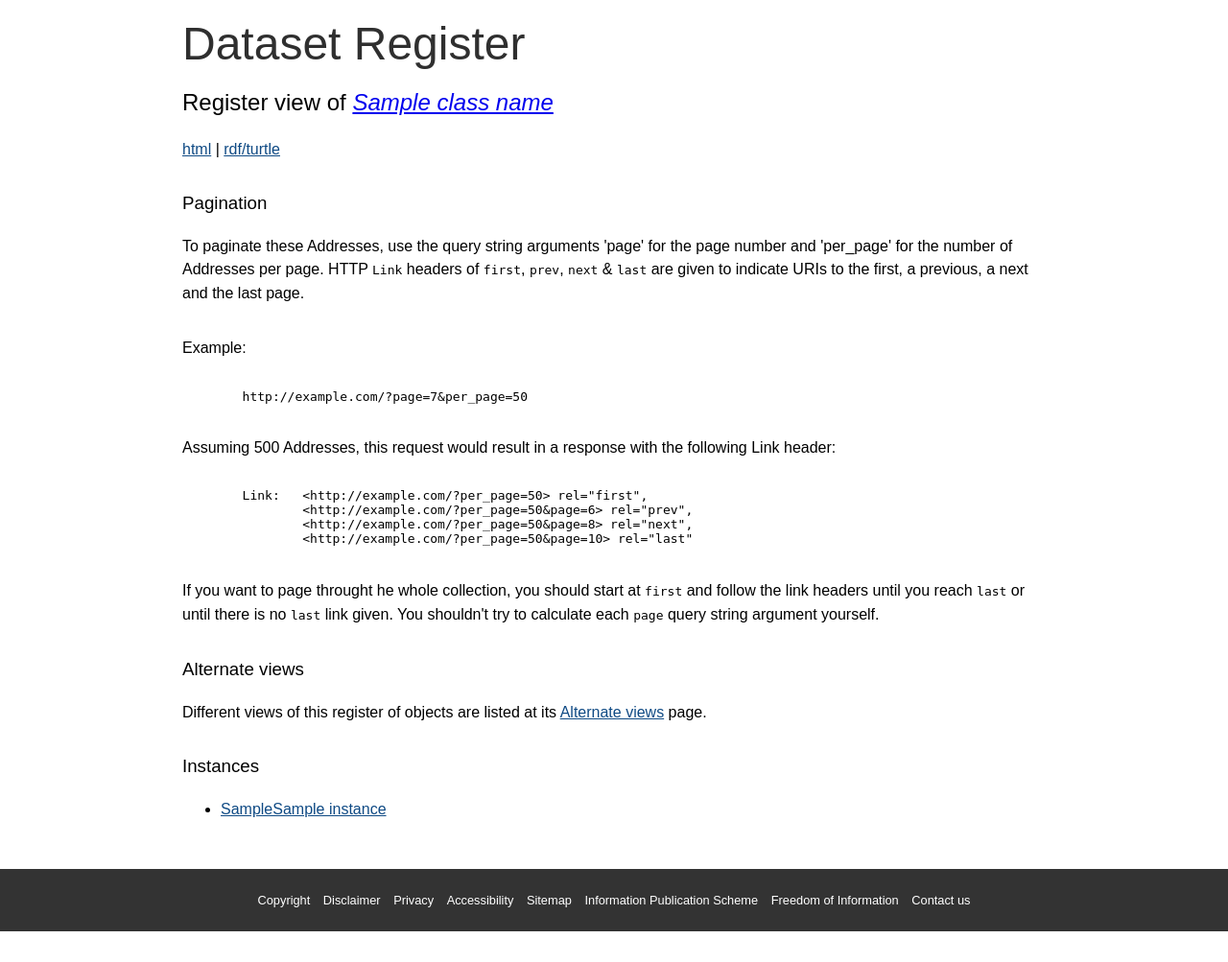
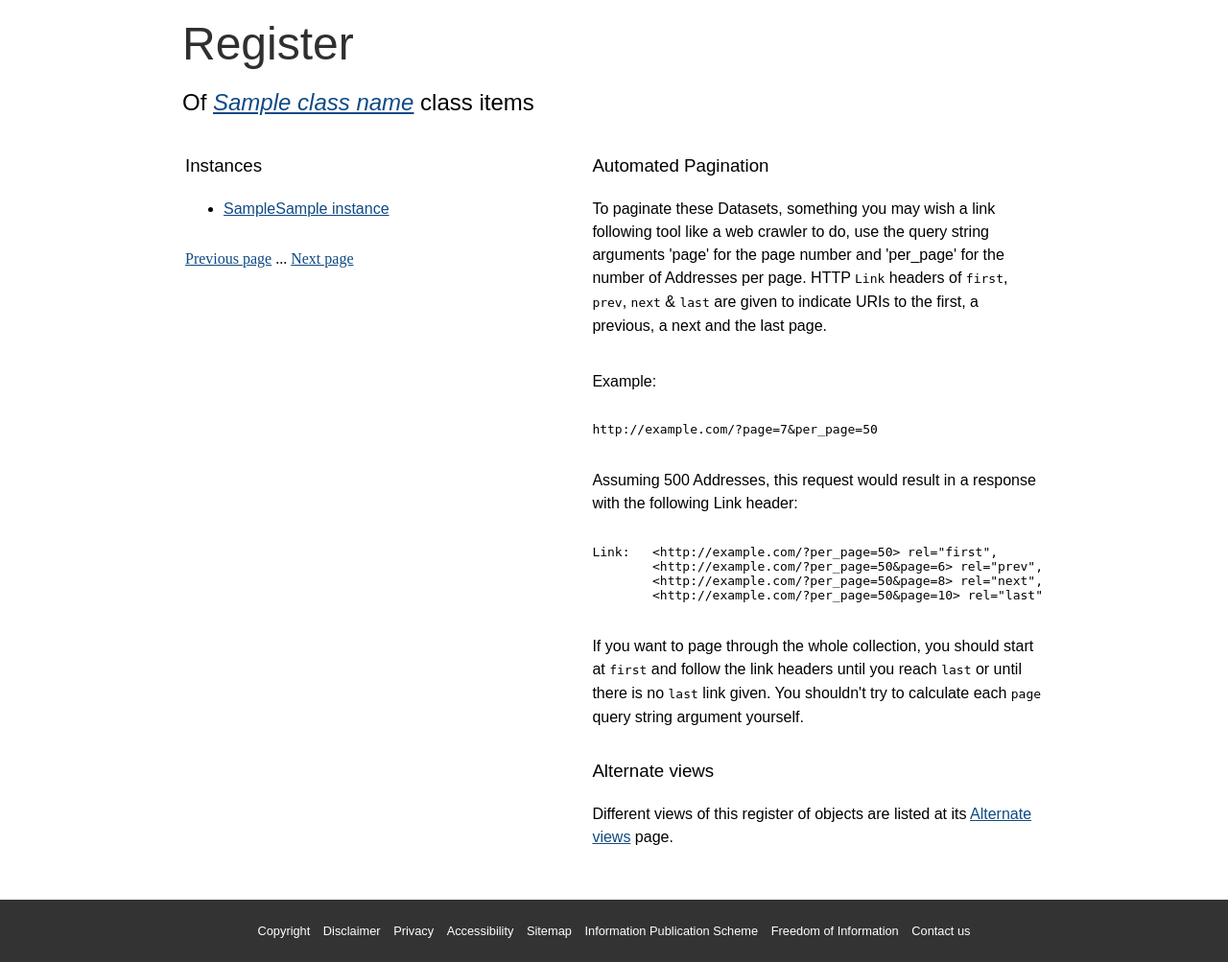
Before and after one commit to GeoscienceAustralia/ecat-ldapi, a Flask app: template view/templates/class_register.html in a window 1280 px wide. Shown: the part 128-1131 px from the top of the page at 96% size. Before the commit the page ends 1099 px from the top, so only its background shows below. Run offline with Flask 2, Linux system fonts and the light colour scheme; the template is opened without the code that fills it: most values are stand-ins (such as "Sample title", 1, 10 or a date in 2020).

Commit message:
pagination of Register

```diff
--- a/view/static/css/ga_theme.css
+++ b/view/static/css/ga_theme.css
@@ -42,8 +42,7 @@
 	padding: 0.2em 0 0.9em
 }
 
-p a,
-ul li a {
+a {
 	color: #0f4a84;
 }
 
--- a/view/templates/class_register.html
+++ b/view/templates/class_register.html
@@ -1,16 +1,31 @@
 {% extends "template_layout.html" %}
 
 {% block content %}
-    <h1>Dataset Register</h1>
-    <h2>Register view of <em><a href="{{ class_name }}">{{ class_name }}</a></em></h2>
-    {% if '?' in request.url %}
-    <p><a href="{{ request.url }}">html</a> | <a href="{{ request.url }}&_format=text/turtle">rdf/turtle</a></p>
-    {% else %}
-    <p><a href="{{ request.url }}">html</a> | <a href="{{ request.url }}?_format=text/turtle">rdf/turtle</a></p>
+    <h1>Register</h1>
+    <h2>Of <em><a href="{{ class_name }}">{{ class_name }}</a></em> class items</h2>
+    <table>
+        <tr>
+            <td style="width:50%; vertical-align:top;">
+                <h3>Instances</h3>
+                <ul>
+                {% for instance in register %}
+                    <li><a href="{{ url_for('classes.dataset', dataset_id=instance) }}">{{ instance_uri_base }}{{ instance }}</a></li>
+                {% endfor %}
+                </ul>
+                {% if prev_page is not none %}
+                <a href="{{ '{base_url}?per_page={per_page}&page={page}'.format(base_url=request.base_url, per_page=per_page, page=prev_page) }}">Previous page</a>
                 {% endif %}
-    <h3>Pagination</h3>
-    <p>To paginate these Addresses, use the query string arguments 'page' for the page number and 'per_page' for the number of Addresses per page. HTTP <code>Link</code> headers of <code>first</code>, <code>prev</code>, <code>next</code> &amp; <code>last</code> are given to indicate URIs to the first, a previous, a next and the last page.</p>
-    <p>Example: </p>
+                {% if prev_page is not none or next_page is not none %}
+                ...
+                {%  endif %}
+                {% if next_page is not none %}
+                <a href="{{ '{base_url}?per_page={per_page}&page={page}'.format(base_url=request.base_url, per_page=per_page, page=next_page) }}">Next page</a>
+                {% endif %}
+            </td>
+            <td style="width:50%; vertical-align:top;">
+                <h3>Automated Pagination</h3>
+                <p>To paginate these Datasets, something you may wish a link following tool like a web crawler to do, use the query string arguments 'page' for the page number and 'per_page' for the number of Addresses per page. HTTP <code>Link</code> headers of <code>first</code>, <code>prev</code>, <code>next</code> &amp; <code>last</code> are given to indicate URIs to the first, a previous, a next and the last page.</p>
+                <p>Example:</p>
                 <pre>
 http://example.com/?page=7&per_page=50
                 </pre>
@@ -21,14 +36,10 @@
         &lt;http://example.com/?per_page=50&page=8&gt; rel="next",
         &lt;http://example.com/?per_page=50&page=10&gt; rel="last"
                 </pre>
-    <p>If you want to page throught he whole collection, you should start at <code>first</code> and follow the link headers until you reach <code>last</code> or until there is no <code>last</code> link given. You shouldn't try to calculate each <code>page</code> query string argument yourself.</p>
+                <p>If you want to page through the whole collection, you should start at <code>first</code> and follow the link headers until you reach <code>last</code> or until there is no <code>last</code> link given. You shouldn't try to calculate each <code>page</code> query string argument yourself.</p>
                 <h3>Alternate views</h3>
                 <p>Different views of this register of objects are listed at its <a href="{{ request.base_url }}?_view=alternates">Alternate views</a> page.</p>
-
-    <h3>Instances</h3>
-    <ul>
-    {% for instance in register %}
-        <li><a href="{{ url_for('classes.dataset', dataset_id=instance) }}">{{ instance_uri_base }}{{ instance }}</a></li>
-    {% endfor %}
-    </ul>
+            </td>
+        </tr>
+    </table>
 {% endblock %}
```
Also changed, not shown: controller/classes.py (+17 -9 lines), model/register.py (+12 -5 lines). Lines whose indentation alone changed are shown as unchanged.
